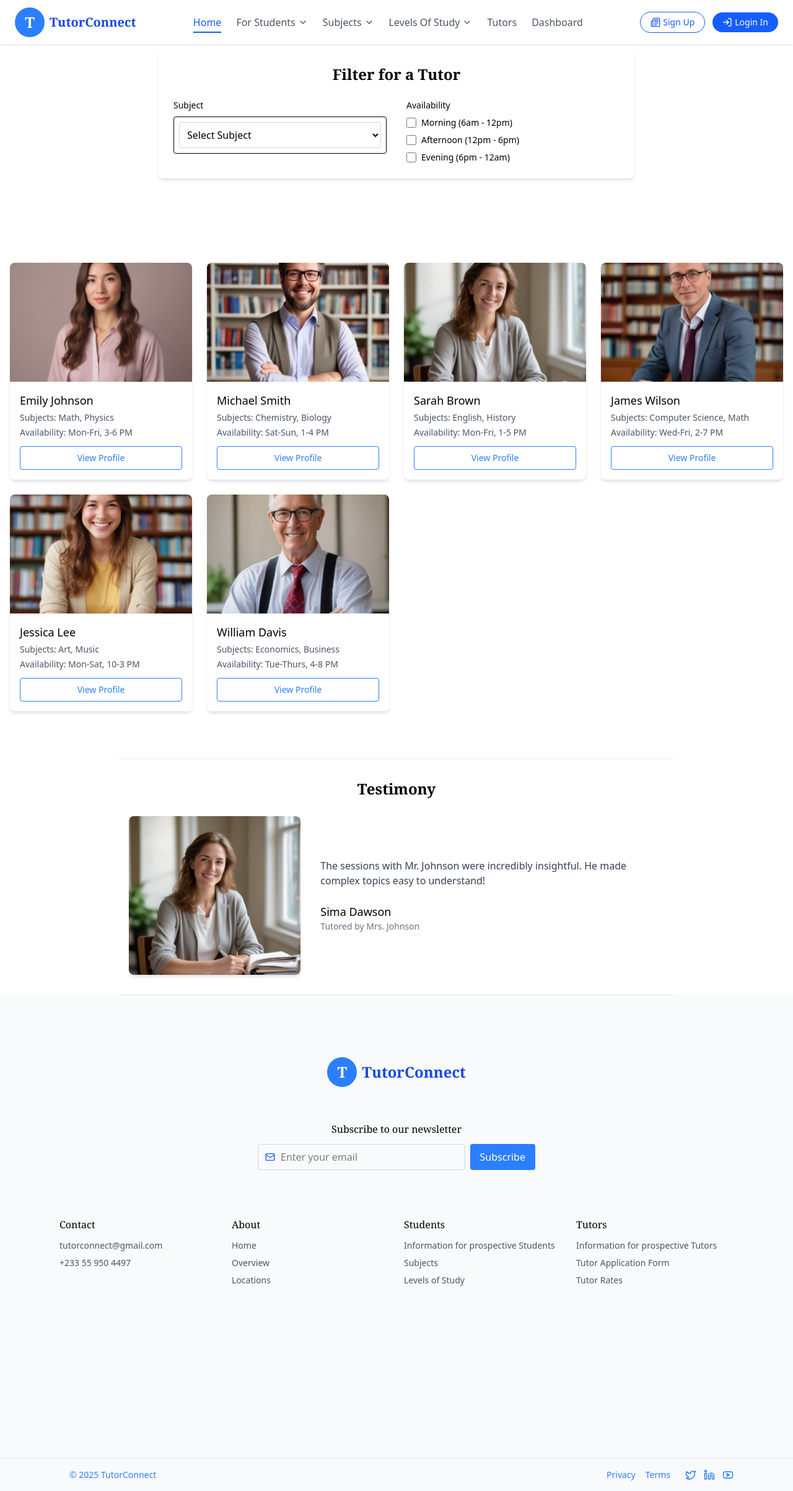
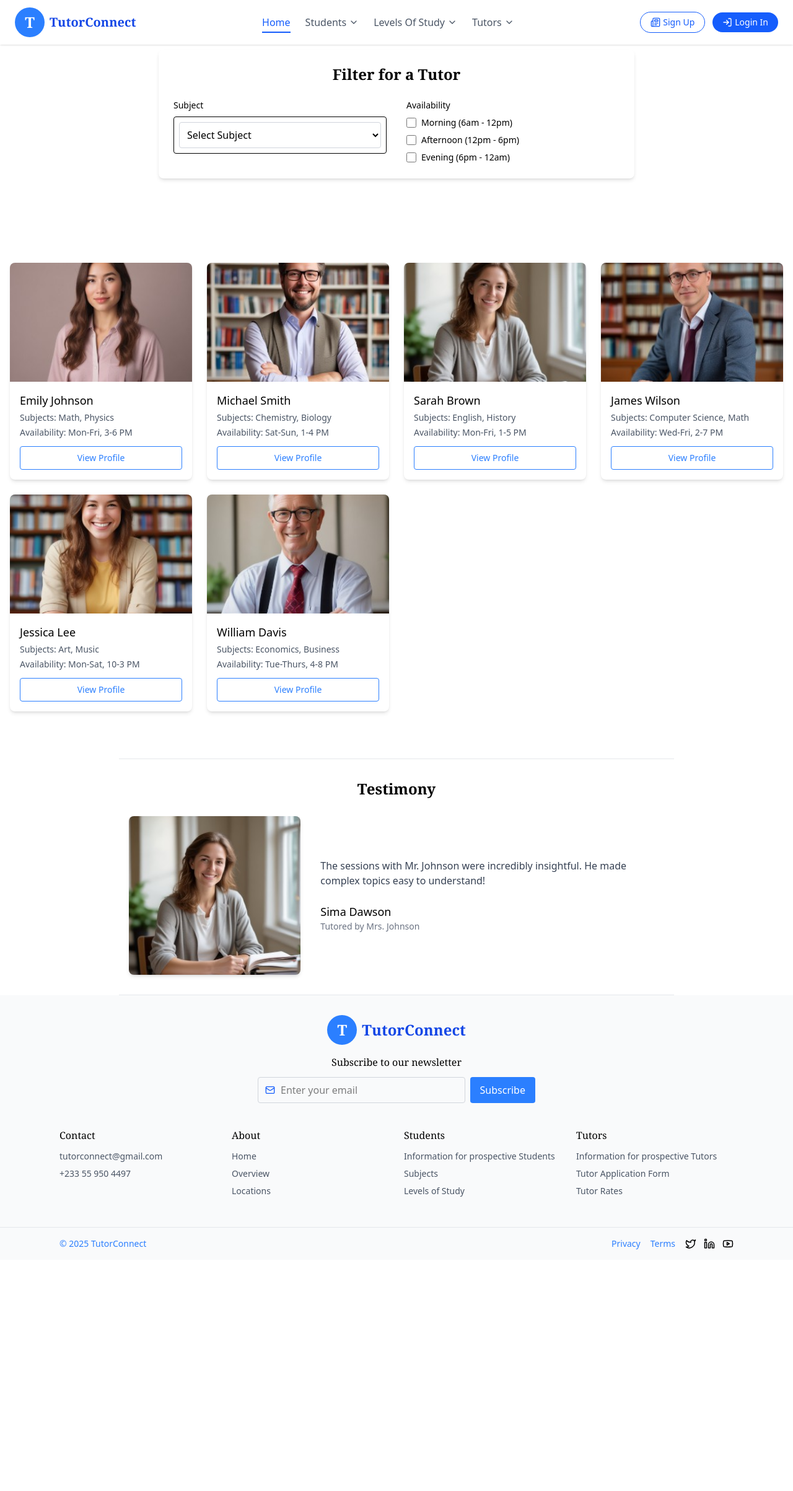
Before and after one commit to devtri0/StudyHub-UI, a React (Vite) app: page /tutors in a window 1280 px wide. Shown: the whole page at 62% size. After the commit the page ends 2033 px from the top, so only its background shows below. Built offline with nearby package versions, Linux system fonts and the light colour scheme.

Commit message:
homepage responsiveness

```diff
--- a/package.json
+++ b/package.json
@@ -13,6 +13,7 @@
     "@tailwindcss/vite": "^4.1.3",
     "axios": "^1.8.4",
     "lucide-react": "^0.488.0",
+    "motion": "^12.7.4",
     "react": "^19.0.0",
     "react-dom": "^19.0.0",
     "react-router": "^7.5.0",
--- a/src/components/Footer.jsx
+++ b/src/components/Footer.jsx
@@ -3,8 +3,8 @@ import { Twitter, Linkedin, Youtube, Mail } from "lucide-react";
 
 const Footer = () => {
   return (
-    <div className="min-h-screen flex flex-col bg-gray-50">
-      <div className="max-w-6xl w-full mx-auto px-4 md:px-8 flex flex-col mt-17">
+    <div className="flex flex-col bg-gray-50">
+      <div className="max-w-6xl w-full mx-auto px-4 md:px-8 flex flex-col">
         {/* Logo and Header */}
         <div className="flex flex-col items-center justify-center pt-8 pb-4">
           <div className="flex items-center justify-center mb-4">
@@ -19,7 +19,7 @@ const Footer = () => {
           </div>
 
           {/* Newsletter Subscription */}
-          <div className="w-full max-w-md text-center mb-6 mt-10">
+          <div className="w-full max-w-md text-center mb-6">
             <h2 className="text-base font-medium mb-3 font-serif">
               Subscribe to our newsletter
             </h2>
@@ -43,8 +43,7 @@ const Footer = () => {
         </div>
 
         {/* Navigation */}
-        <div className="grid grid-cols-1 sm:grid-cols-2 md:grid-cols-4 gap-6 mb-5 mt-9">
-          {/* Product Column */}
+        <div className="grid grid-cols-1 sm:grid-cols-2 md:grid-cols-4 gap-6 mb-10">
           <div className="flex flex-col">
             <h3 className="font-medium text-base mb-3 font-serif">Contact</h3>
             <a
@@ -61,7 +60,6 @@ const Footer = () => {
             </a>
           </div>
 
-          {/* Resources Column */}
           <div className="flex flex-col">
             <h3 className="font-medium text-base mb-3 font-serif">About</h3>
             <a
@@ -84,7 +82,6 @@ const Footer = () => {
             </a>
           </div>
 
-          {/* Company Column */}
           <div className="flex flex-col">
             <h3 className="font-medium text-base mb-3 font-serif">Students</h3>
             <a
@@ -107,7 +104,6 @@ const Footer = () => {
             </a>
           </div>
 
-          {/* Plans & Pricing Column */}
           <div className="flex flex-col">
             <h3 className="font-medium text-base mb-3 font-serif">Tutors</h3>
             <a
@@ -132,32 +128,29 @@ const Footer = () => {
         </div>
       </div>
 
-      {/* Footer - with no excessive space above it */}
-      <div className="mt-auto w-full border-t border-gray-200 bg-gray-50 py-4">
+      {/* Bottom Footer */}
+      <div className="w-full border-t border-gray-200 bg-gray-50 py-4">
         <div className="max-w-6xl mx-auto px-4 md:px-8 flex flex-col sm:flex-row justify-between items-center">
-          <div className="flex items-center mb-4 sm:mb-0">
-            <div className="relative"></div>
-            <div className="ml-4 text-sm text-blue-500">
-              © 2025 TutorConnect
+          <div className="text-sm text-blue-500 mb-4 sm:mb-0">
+            © 2025 TutorConnect
+          </div>
+          <div className="flex flex-col sm:flex-row items-center gap-2 sm:gap-4">
+            <div className="flex gap-4 text-blue-500 text-sm">
+              <a href="#" className="hover:text-blue-600">
+                Privacy
+              </a>
+              <a href="#" className="hover:text-blue-600">
+                Terms
+              </a>
             </div>
-          </div>
-
-          <div className="flex items-center">
-            <a href="#" className="text-sm text-blue-500 mr-4">
-              Privacy
-            </a>
-            <a href="#" className="text-sm text-blue-500 mr-4">
-              Terms
-            </a>
-
-            <div className="flex space-x-3 ml-2">
-              <a href="#" className="text-blue-500 hover:text-blue-600">
+            <div className="flex space-x-3">
+              <a href="#" className="hover:text-blue-600">
                 <Twitter size={18} />
               </a>
-              <a href="#" className="text-blue-500 hover:text-blue-600">
+              <a href="#" className="hover:text-blue-600">
                 <Linkedin size={18} />
               </a>
-              <a href="#" className="text-blue-500 hover:text-blue-600">
+              <a href="#" className="hover:text-blue-600">
                 <Youtube size={18} />
               </a>
             </div>
--- a/src/components/Hero.jsx
+++ b/src/components/Hero.jsx
@@ -1,5 +1,6 @@
 import React from "react";
 import image from "../assets/images/Hero.jpg";
+import { Link } from "react-router";
 
 const Hero = () => {
   return (
@@ -15,17 +16,20 @@ const Hero = () => {
 
         {/* Buttons */}
         <div className="flex justify-center gap-4 mb-8">
+          <Link to="/signup">
             <button className="bg-blue-600 text-white px-6 py-2 rounded hover:bg-blue-700">
               Join us now
             </button>
+          </Link>
+          <Link to="/tutors">
             <button className="border border-blue-600 text-blue-600 px-6 py-2 rounded hover:bg-blue-50">
               Book a Tutor
             </button>
+          </Link>
         </div>
 
-        {/* Image with Play Button */}
         <div className="flex justify-center pb-4 md:py-10">
-          <div className="relative">
+          <div className="relative transition-all duration-300 ease-in-out transform hover:scale-105 active:scale-105 hover:shadow-xl active:shadow-xl">
             <img
               src={image}
               alt="Students Group"
--- a/src/components/Navbar.jsx
+++ b/src/components/Navbar.jsx
@@ -52,7 +52,7 @@ const Navbar = () => {
                 className="flex items-center hover:text-blue-600"
                 onClick={() => toggleDropdown("students")}
               >
-                For Students
+                Students
                 <ChevronDown size={16} className="ml-1" />
               </button>
               {activeDropdown === "students" && (
@@ -73,45 +73,6 @@ const Navbar = () => {
               )}
             </li>
 
-            {/* Subjects Dropdown */}
-            <li className="relative">
-              <button
-                className="flex items-center hover:text-blue-600"
-                onClick={() => toggleDropdown("subjects")}
-              >
-                Subjects
-                <ChevronDown size={16} className="ml-1" />
-              </button>
-              {activeDropdown === "subjects" && (
-                <div className="absolute mt-2 left-0 bg-white shadow-lg rounded-md py-2 w-48 z-50">
-                  <Link
-                    to="/subjects/english"
-                    className="block px-4 py-2 text-gray-700 hover:bg-blue-50 hover:text-blue-600"
-                  >
-                    English
-                  </Link>
-                  <Link
-                    to="/subjects/french"
-                    className="block px-4 py-2 text-gray-700 hover:bg-blue-50 hover:text-blue-600"
-                  >
-                    French
-                  </Link>
-                  <Link
-                    to="/subjects/math"
-                    className="block px-4 py-2 text-gray-700 hover:bg-blue-50 hover:text-blue-600"
-                  >
-                    Math
-                  </Link>
-                  <Link
-                    to="/subjects/science"
-                    className="block px-4 py-2 text-gray-700 hover:bg-blue-50 hover:text-blue-600"
-                  >
-                    Science
-                  </Link>
-                </div>
-              )}
-            </li>
-
             {/* Level of Study Dropdown */}
             <li className="relative">
               <button
@@ -124,19 +85,19 @@ const Navbar = () => {
               {activeDropdown === "levels" && (
                 <div className="absolute mt-2 left-0 bg-white shadow-lg rounded-md py-2 w-48 z-50">
                   <Link
-                    to="/levels/jhs"
+                    to="/tutors"
                     className="block px-4 py-2 text-gray-700 hover:bg-blue-50 hover:text-blue-600"
                   >
                     JHS
                   </Link>
                   <Link
-                    to="/levels/shs"
+                    to="/tutors"
                     className="block px-4 py-2 text-gray-700 hover:bg-blue-50 hover:text-blue-600"
                   >
                     S.H.S
                   </Link>
                   <Link
-                    to="/levels/tertiary"
+                    to="/tutors"
                     className="block px-4 py-2 text-gray-700 hover:bg-blue-50 hover:text-blue-600"
                   >
                     Tertiary
@@ -145,15 +106,31 @@ const Navbar = () => {
               )}
             </li>
 
-            <li>
-              <Link to="/tutors" className="hover:text-blue-600">
+            {/* Tutors Dropdown */}
+            <li className="relative">
+              <button
+                className="flex items-center hover:text-blue-600"
+                onClick={() => toggleDropdown("tutors")}
+              >
                 Tutors
+                <ChevronDown size={16} className="ml-1" />
+              </button>
+              {activeDropdown === "tutors" && (
+                <div className="absolute mt-2 left-0 bg-white shadow-lg rounded-md py-2 w-48 z-50">
+                  <Link
+                    to="/tutors"
+                    className="block px-4 py-2 text-gray-700 hover:bg-blue-50 hover:text-blue-600"
+                  >
+                    Tutor List
                   </Link>
-            </li>
-            <li>
-              <Link to="/tutordash" className="hover:text-blue-600">
+                  <Link
+                    to="/tutordash"
+                    className="block px-4 py-2 text-gray-700 hover:bg-blue-50 hover:text-blue-600"
+                  >
                     Dashboard
                   </Link>
+                </div>
+              )}
             </li>
           </ul>
         </div>
@@ -168,7 +145,7 @@ const Navbar = () => {
             Sign Up
           </Link>
           <Link
-            to="/signin"
+            to="/login"
             className="flex items-center gap-1 bg-blue-600 text-white px-4 py-1.5 rounded-full text-sm font-medium hover:bg-blue-700 transition"
           >
             <LogIn size={16} />
@@ -193,7 +170,7 @@ const Navbar = () => {
                 className="flex items-center justify-between w-full text-gray-600 py-2"
                 onClick={() => toggleDropdown("mobile-students")}
               >
-                For Students
+                Students
                 <ChevronDown size={16} />
               </button>
               {activeDropdown === "mobile-students" && (
@@ -209,45 +186,6 @@ const Navbar = () => {
                     className="block py-2 text-gray-600 hover:text-blue-600"
                   >
                     Contact Us
-                  </Link>
-                </div>
-              )}
-            </li>
-
-            {/* Mobile Subjects Dropdown */}
-            <li className="mb-2">
-              <button
-                className="flex items-center justify-between w-full text-gray-600 py-2"
-                onClick={() => toggleDropdown("mobile-subjects")}
-              >
-                Subjects
-                <ChevronDown size={16} />
-              </button>
-              {activeDropdown === "mobile-subjects" && (
-                <div className="pl-4 mt-1">
-                  <Link
-                    to="/subjects/english"
-                    className="block py-2 text-gray-600 hover:text-blue-600"
-                  >
-                    English
-                  </Link>
-                  <Link
-                    to="/subjects/french"
-                    className="block py-2 text-gray-600 hover:text-blue-600"
-                  >
-                    French
-                  </Link>
-                  <Link
-                    to="/subjects/math"
-                    className="block py-2 text-gray-600 hover:text-blue-600"
-                  >
-                    Math
-                  </Link>
-                  <Link
-                    to="/subjects/science"
-                    className="block py-2 text-gray-600 hover:text-blue-600"
-                  >
-                    Science
                   </Link>
                 </div>
               )}
@@ -287,20 +225,29 @@ const Navbar = () => {
             </li>
 
             <li className="mb-2">
+              <button
+                className="flex items-center justify-between w-full text-gray-600 py-2"
+                onClick={() => toggleDropdown("mobile-tutors")}
+              >
+                Tutors
+                <ChevronDown size={16} />
+              </button>
+              {activeDropdown === "mobile-tutors" && (
+                <div className="pl-4 mt-1">
                   <Link
                     to="/tutors"
-                className="text-gray-600 hover:text-blue-600 block py-2"
+                    className="block py-2 text-gray-600 hover:text-blue-600"
                   >
-                Tutors
+                    Tutor List
                   </Link>
-            </li>
-            <li className="mb-2">
                   <Link
                     to="/tutordash"
-                className="text-gray-600 hover:text-blue-600 block py-2"
+                    className="block py-2 text-gray-600 hover:text-blue-600"
                   >
                     Dashboard
                   </Link>
+                </div>
+              )}
             </li>
             <li className="pt-2 border-t border-gray-200">
               <div className="flex flex-col space-y-2 my-2">
@@ -312,7 +259,7 @@ const Navbar = () => {
                   Sign Up
                 </Link>
                 <Link
-                  to="/signin"
+                  to="/login"
                   className="flex items-center justify-center gap-1 bg-blue-600 text-white px-4 py-2 rounded-full text-sm font-medium"
                 >
                   <LogIn size={16} />
--- a/src/components/Overview.jsx
+++ b/src/components/Overview.jsx
@@ -1,11 +1,12 @@
 import React from "react";
 import image1 from "../assets/images/About Us.jpg";
+import { Link } from "react-router";
 
 const Overview = () => {
   return (
     <section className="w-full px-4 sm:px-6 py-12 bg-white">
-      <div className="max-w-7xl mx-auto grid grid-cols-1 md:grid-cols-2 gap-10 items-center px-4 md:px-8">
-        {/* Text Content */}
+      <div className="max-w-7xl mx-auto grid grid-cols-1 lg:grid-cols-2 gap-8 md:gap-10 items-center px-4 md:px-8">
+        {/* Text Content - Always appears first on mobile/tablet */}
         <div>
           <h2 className="text-2xl md:text-3xl font-bold mb-4 font-serif">
             Platform Overview
@@ -41,18 +42,23 @@ const Overview = () => {
               simple flat rate with no hidden fees or surprises..
             </li>
           </ul>
-          <button className="bg-blue-600 text-white px-6 py-2 rounded-md font-medium hover:bg-blue-700 transition">
-            Explore Now
-          </button>
+          <Link
+            to="/signup"
+            className="bg-blue-600 text-white px-6 py-2 rounded-md font-medium hover:bg-blue-700 transition inline-block"
+          >
+            Register Now
+          </Link>
         </div>
 
-        {/* Image */}
-        <div className="w-full">
-          <img
-            src={image1}
-            alt="Tutor and Student"
-            className="rounded-lg shadow-md w-full object-cover"
-          />
+        {/* Image - Now properly positioned after text on mobile/tablet */}
+        <div className="w-full flex justify-center">
+          <div className="max-w-md lg:max-w-none w-full">
+            <img
+              src={image1}
+              alt="Tutor and Student"
+              className="rounded-lg shadow-md w-full h-auto object-cover"
+            />
+          </div>
         </div>
       </div>
     </section>
```
Also changed, not shown: 1 other file (tests, documents, lock files or other folders). Lines whose indentation alone changed are shown as unchanged.
